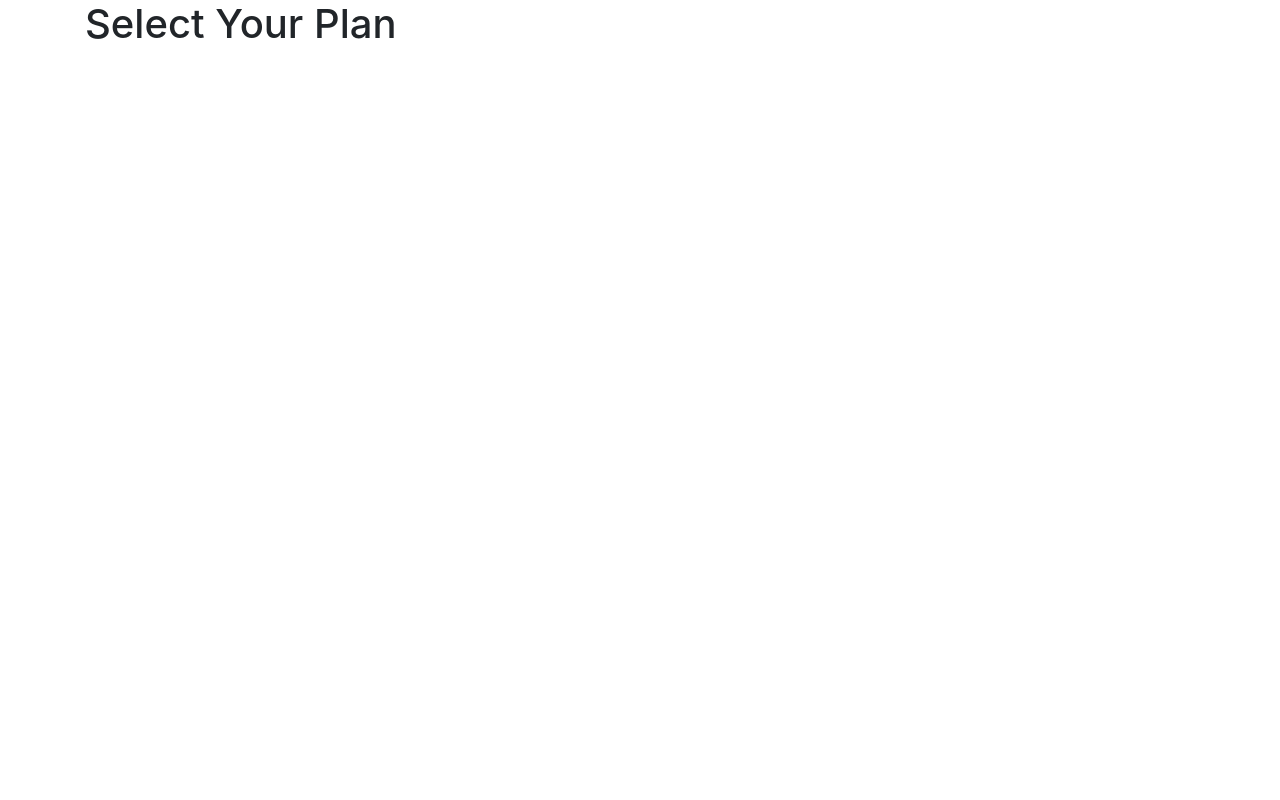
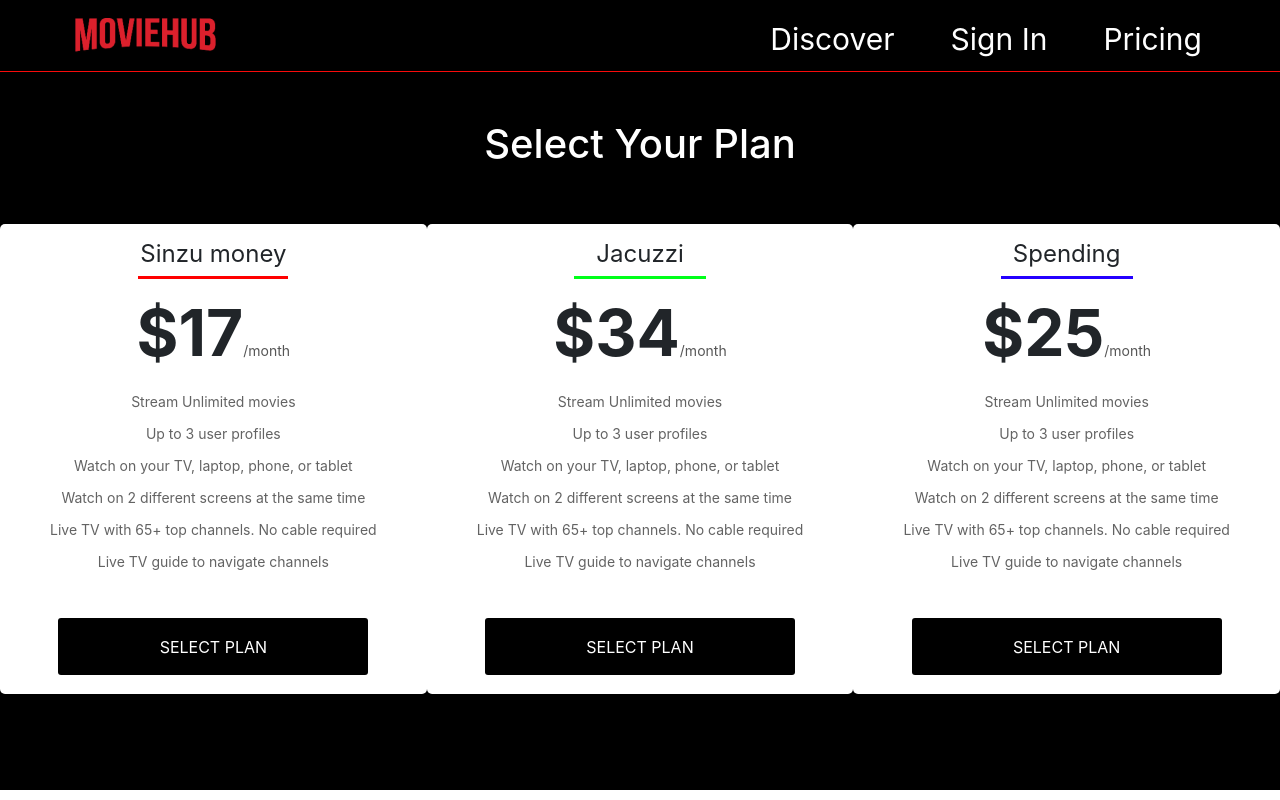
Before and after one commit to emmacodemy/moviehub, a React (Create React App) app: page / in a window 1280 px wide. Built offline with nearby package versions, Linux system fonts and the light colour scheme.

Commit message:
ft-pricing page

```diff
--- a/public/index.html
+++ b/public/index.html
@@ -44,5 +44,11 @@
       To begin the development, run `npm start` or `yarn start`.
       To create a production bundle, use `npm run build` or `yarn build`.
     -->
+    <!-- Optional JavaScript -->
+    <!-- jQuery first, then Popper.js, then Bootstrap JS -->
+    <script src="https://code.jquery.com/jquery-3.5.1.slim.min.js" integrity="sha384-DfXdz2htPH0lsSSs5nCTpuj/zy4C+OGpamoFVy38MVBnE+IbbVYUew+OrCXaRkfj" crossorigin="anonymous"></script>
+    <script src="https://cdn.jsdelivr.net/npm/popper.js@1.16.0/dist/umd/popper.min.js" integrity="sha384-Q6E9RHvbIyZFJoft+2mJbHaEWldlvI9IOYy5n3zV9zzTtmI3UksdQRVvoxMfooAo" crossorigin="anonymous"></script>
+    <script src="https://stackpath.bootstrapcdn.com/bootstrap/4.5.0/js/bootstrap.min.js" integrity="sha384-OgVRvuATP1z7JjHLkuOU7Xw704+h835Lr+6QL9UvYjZE3Ipu6Tp75j7Bh/kR0JKI" crossorigin="anonymous"></script>
+
   </body>
 </html>
--- a/src/components/pages/pricing/pricing.css
+++ b/src/components/pages/pricing/pricing.css
@@ -0,0 +1,121 @@
+
+.navbarlinkcolor{
+    color:white !important;
+    font-style: normal;
+    font-weight: normal;
+    font-size: 30px;
+    line-height: 35px;
+}
+
+.navbarborder{
+    border-bottom: 1px solid #F80B0B;
+    padding-left:70px;
+    padding-right:70px;
+}
+
+@media(max-width:1250px){
+    .navbarborder{
+        border-bottom: 1px solid #F80B0B;
+        padding-left:30px;
+        padding-right:30px;
+    }
+}
+
+.navbarbutton{
+    background-color:white;
+}
+
+@media(max-width:768px){
+    .navbarborder{
+        border-bottom: 1px solid #F80B0B;
+        padding-left:10px;
+        padding-right:10px;
+    }
+}
+
+.pricing-background{
+    background-color: #000000;
+    height:100%;
+}
+.pricing-header{
+    font-style: normal;
+    font-weight: normal;
+    font-size: 48px;
+    line-height: 56px;
+    color:#FFFFFF;
+}
+
+.pricing-box{
+    height: 470px;
+    background: #FFFFFF;
+    border-radius: 5px;
+}
+
+.pricing-alignment{
+    display:flex;
+    justify-content:center;
+    align-items:center;
+}
+
+.sinzu-border{
+    width:150px;
+    border-bottom:3px solid #FF0000;
+}
+
+.spending-border{
+    width:132px;
+    border-bottom:3px solid #2400FF;
+}
+
+.jacuzzi-border{
+    width:132px;
+    border-bottom:3px solid #00FF19;
+}
+
+.spending{
+    font-style: normal;
+    font-weight: normal;
+    font-size: 24px;
+    line-height: 28px;
+}
+
+.price{
+    font-style: normal;
+    font-weight: bold;
+    font-size: 64px;
+    line-height: 75px;
+}
+
+.price-duration{
+    font-weight: normal;
+    font-size: 14px;
+    line-height: 16px;
+    color: #565656;
+}
+
+.policy-paragraph{
+    font-style: normal;
+    font-weight: normal;
+    font-size: 14px;
+    line-height: 16px;
+    color: #636363;
+}
+
+.select-plan-button{
+    width: 310px;
+    height: 57px;
+    background: #000000;
+    color:#ffffff;
+    border-radius: 3px;
+}
+
+@media(max-width:500px){
+
+    .select-plan-button{
+        width: 310px;
+        height: 57px;
+        background: #FF0000;
+        color:#ffffff;
+        border-radius: 3px;
+    }
+}
--- a/src/components/pages/pricing/pricing.js
+++ b/src/components/pages/pricing/pricing.js
@@ -1,12 +1,98 @@
 import React from 'react';
 import './pricing.css';
+import logo from './image/loog.png';
 
 function Pricing() {
   return (
-    <div className="container">
-      <header className="pricingheader">
-        <h1>Select Your Plan</h1>
-      </header>
+    <div className="pricing-background">
+
+
+      <nav className="navbar navbarborder navbar-expand-lg navbar-light bg-black">
+        <a className="navbar-brand" href="#"><img src={logo}/></a>
+        <button className="navbar-toggler navbarbutton" type="button" data-toggle="collapse" data-target="#navbarSupportedContent" aria-controls="navbarSupportedContent" aria-expanded="false" aria-label="Toggle navigation">
+          <span className="navbar-toggler-icon"></span>
+        </button>
+
+        <div className="collapse navbar-collapse" id="navbarSupportedContent">
+          <ul className="navbar-nav ml-auto">
+            <li className="nav-item">
+              <a className="nav-link navbarlinkcolor pb-lg-0 pb-3 pl-lg-5" href="#">Discover <span className="sr-only">(current)</span></a>
+            </li>
+            <li className="nav-item">
+              <a className="nav-link navbarlinkcolor pb-lg-0 pb-3 pl-lg-5" href="#">Sign In</a>
+            </li>
+            <li className="nav-item active">
+              <a className="nav-link navbarlinkcolor pb-lg-0 pb-3 pl-lg-5" href="#">Pricing</a>
+            </li>
+          </ul>
+        </div>
+      </nav>
+
+      {/* main-section */}
+
+      <div className="container-fluid pb-5">
+        <header className="pricing-header">
+          <h1 className="pt-5 pb-5 text-center">Select Your Plan</h1>
+        </header>
+        <div className="row justify-content-center">
+
+          <div className="pricing-box mb-5 mx-3 mx-lg-0 col-xs-10 col-sm-10 col-lg-4">
+            <div className="pricing-alignment">
+              <div className="sinzu-border">
+                <h6 className="text-center pt-3 spending">Sinzu money</h6>
+              </div>
+            </div>
+            <h2 className="text-center pt-3 price pb-3">$17<small className="price-duration">/month</small></h2>
+            <p className="text-center policy-paragraph">Stream Unlimited movies</p>
+            <p className="text-center policy-paragraph">Up to 3 user profiles</p>
+            <p className="text-center policy-paragraph">Watch on your TV, laptop, phone, or tablet</p>
+            <p className="text-center policy-paragraph">Watch on 2 different screens at the same time</p>
+            <p className="text-center policy-paragraph">Live TV with 65+ top channels. No cable required</p>
+            <p className="text-center policy-paragraph">Live TV guide to navigate channels</p>
+            <div className="pricing-alignment mt-5">
+              <button className="btn select-plan-button">SELECT PLAN</button>
+            </div>
+          </div>
+
+
+          <div className="pricing-box mb-5 mx-3 mx-lg-0 col-xs-10 col-sm-10 col-lg-4">
+            <div className="pricing-alignment">
+              <div className="jacuzzi-border">
+                <h6 className="text-center pt-3 spending">Jacuzzi</h6>
+              </div>
+            </div>
+            <h2 className="text-center pt-3 price pb-3">$34<small className="price-duration">/month</small></h2>
+            <p className="text-center policy-paragraph">Stream Unlimited movies</p>
+            <p className="text-center policy-paragraph">Up to 3 user profiles</p>
+            <p className="text-center policy-paragraph">Watch on your TV, laptop, phone, or tablet</p>
+            <p className="text-center policy-paragraph">Watch on 2 different screens at the same time</p>
+            <p className="text-center policy-paragraph">Live TV with 65+ top channels. No cable required</p>
+            <p className="text-center policy-paragraph">Live TV guide to navigate channels</p>
+            <div className="pricing-alignment mt-5">
+              <button className="btn select-plan-button">SELECT PLAN</button>
+            </div>
+          </div>
+
+          <div className="pricing-box mb-5 mx-3 mx-lg-0 col-xs-10 col-sm-10 col-lg-4">
+            <div className="pricing-alignment">
+              <div className="spending-border">
+                <h6 className="text-center pt-3 spending">Spending</h6>
+              </div>
+            </div>
+            <h2 className="text-center pt-3 price pb-3">$25<small className="price-duration">/month</small></h2>
+            <p className="text-center policy-paragraph">Stream Unlimited movies</p>
+            <p className="text-center policy-paragraph">Up to 3 user profiles</p>
+            <p className="text-center policy-paragraph">Watch on your TV, laptop, phone, or tablet</p>
+            <p className="text-center policy-paragraph">Watch on 2 different screens at the same time</p>
+            <p className="text-center policy-paragraph">Live TV with 65+ top channels. No cable required</p>
+            <p className="text-center policy-paragraph">Live TV guide to navigate channels</p>
+            <div className="pricing-alignment mt-5">
+              <button className="btn select-plan-button">SELECT PLAN</button>
+            </div>
+          </div>
+
+        </div>
+      </div>
     </div>
   );
 }
```
Also changed, not shown: src/components/pages/pricing/image/loog.png (added).
